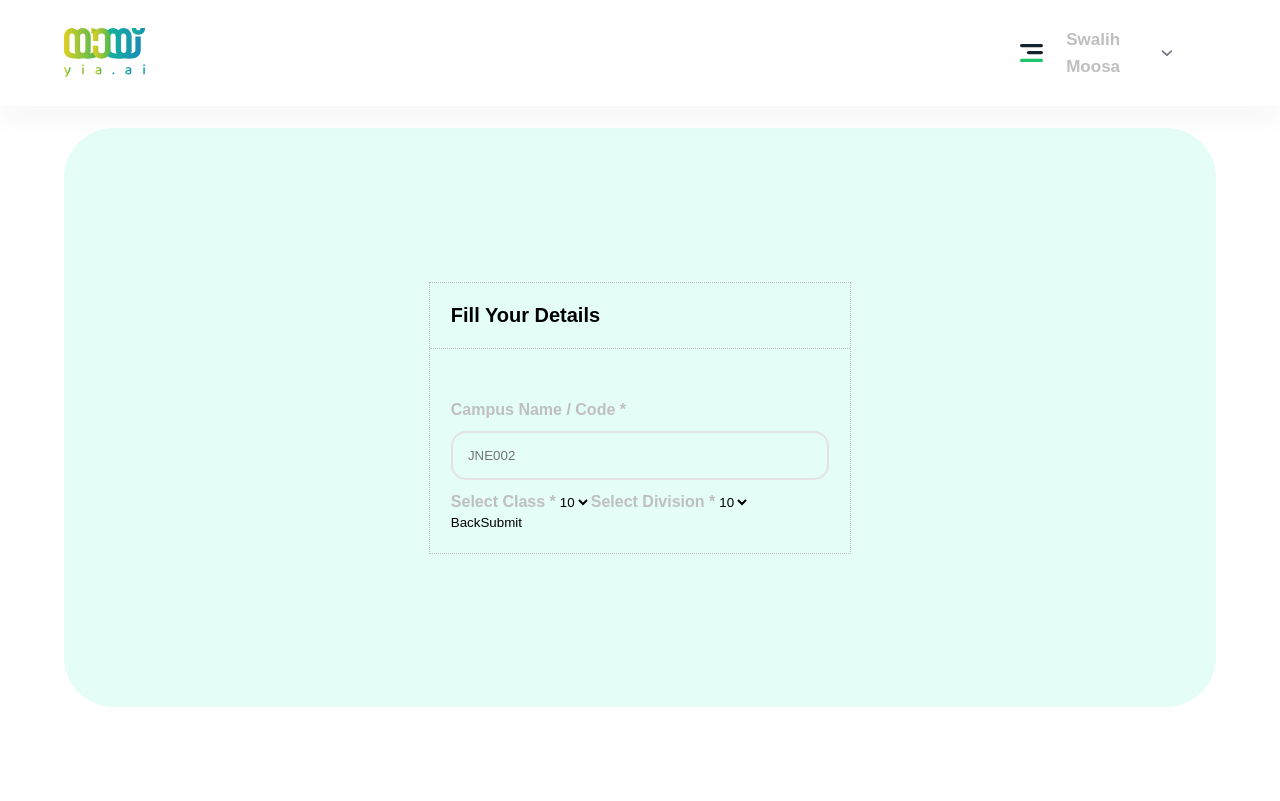
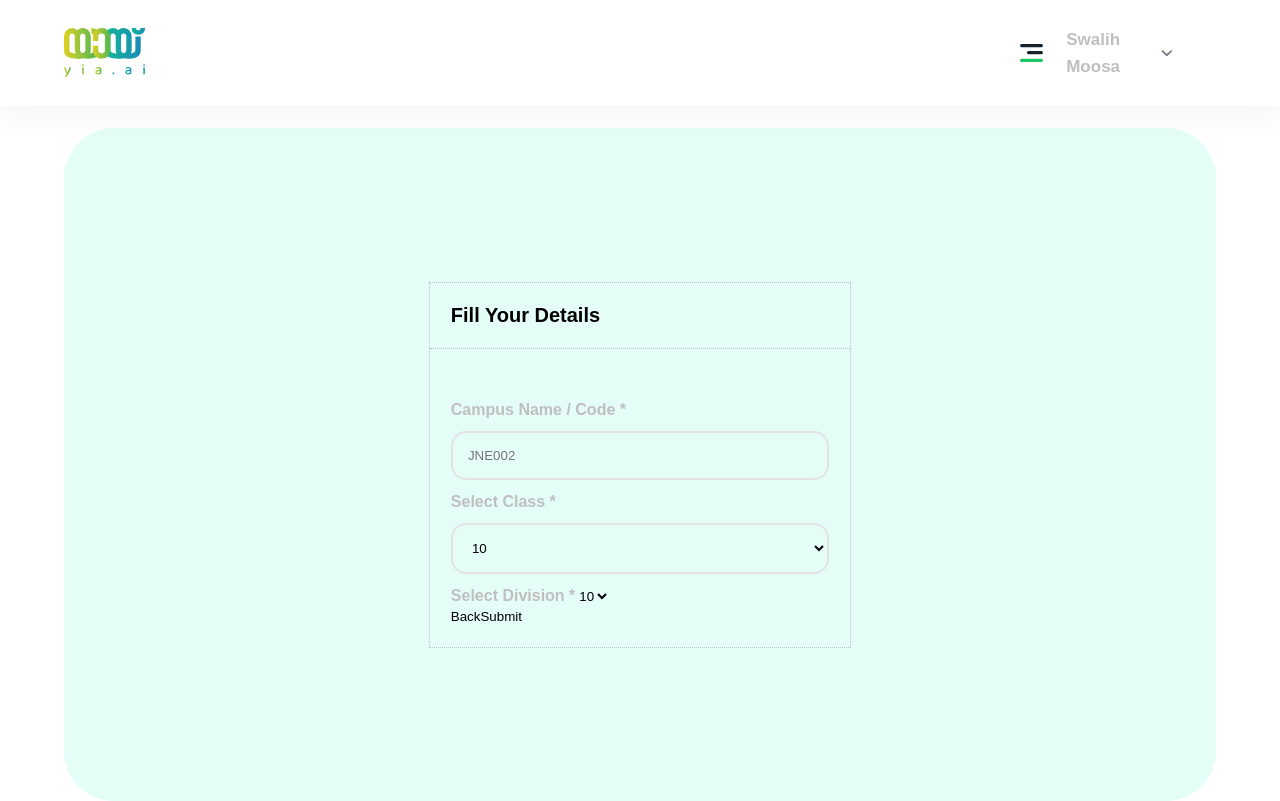
Before and after one commit to swalihmoosa/yiaai, a React (Create React App) app: page / in a window 1280 px wide. Built offline with nearby package versions, Linux system fonts and the light colour scheme.

Commit message:
FillDetails | ongoing

```diff
--- a/src/components/screens/FillDetails.jsx
+++ b/src/components/screens/FillDetails.jsx
@@ -89,8 +89,20 @@ const Campus = styled.input`
     padding: 4%;
     margin: 3% 0;
     border-radius: 15px;
+    &:focus{
+        border: 2px solid #22c1c3;
+    }
 `
-const Classes = styled.select``
+const Classes = styled.select`
+    width: 100%;
+    border: 2px solid #e3e3e3;
+    padding: 4%;
+    margin: 3% 0;
+    border-radius: 15px;
+    &:focus{
+        border: 2px solid #22c1c3;
+    }
+`
 const Class = styled.option``
 const Divisions = styled.select``
 const Div = styled.option``
```
